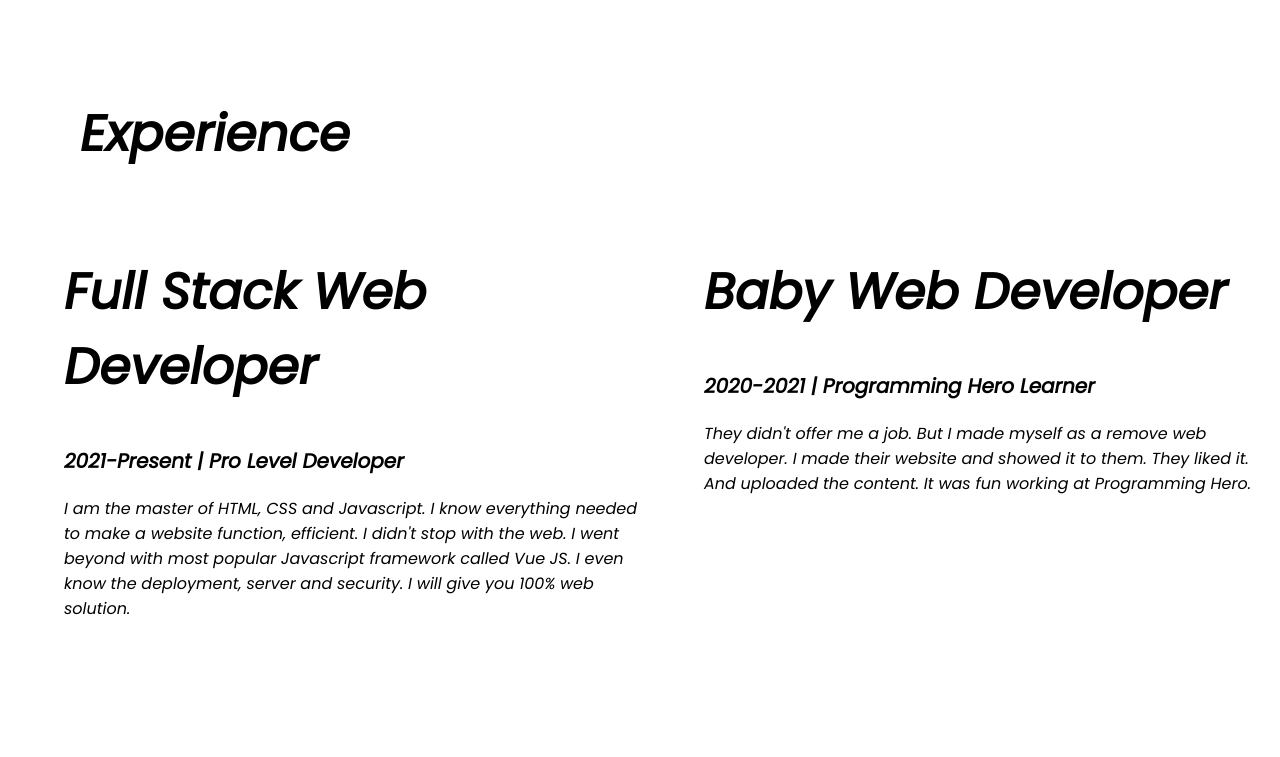
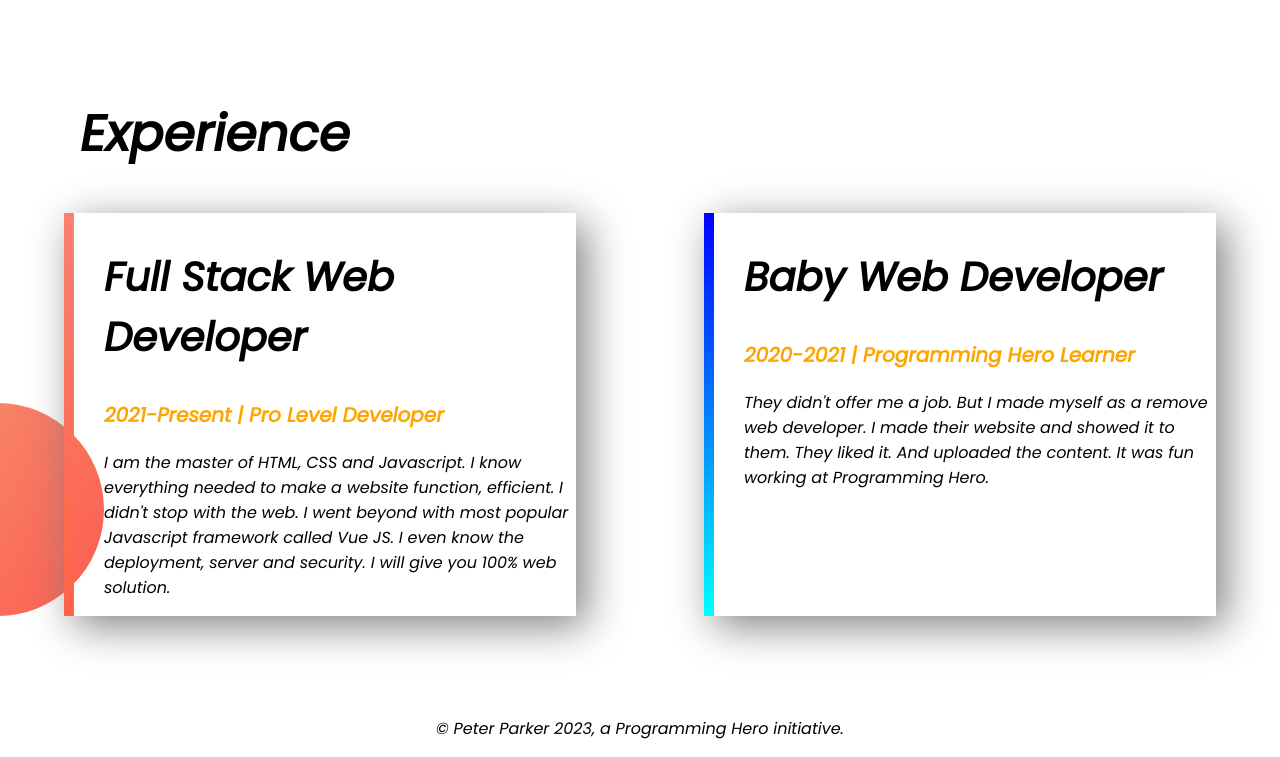
Before and after one commit to nasiffahim/demo-portfolio, a plain HTML site: page index.html in a window 1280 px wide. Shown: the part 1033-1790 px from the top of the page. Drawn offline with Linux system fonts and the light colour scheme; a web font is replaced by a local one.

Commit message:
added box shadow and footer

```diff
--- a/index.html
+++ b/index.html
@@ -44,25 +44,28 @@
                 href="https://www.linkedin.com/in/nasif-wasek-fahim-4539a4208/">Download Resume</a>
         </div>
     </section>
-    <section>
+    <section class="exp-area">
         <h1 id="space"> Experience</h1>
         <div class="flex-banner">
-            <div class="half-width">
-                <h1>Full Stack Web Developer</h1>
-                <h3>2021-Present | Pro Level Developer</h3>
+            <div id="full-stack-exp" class="exp-item">
+                <h2>Full Stack Web Developer</h2>
+                <h3 class="org-clr">2021-Present | Pro Level Developer</h3>
                 <p>I am the master of HTML, CSS and Javascript. I know everything needed to make a website function,
                     efficient. I didn't stop with the web. I went beyond with most popular Javascript framework called
                     Vue JS. I even know the deployment, server and security. I will give you 100% web solution.</p>
             </div>
-            <div class="half-width">
-                <h1>Baby Web Developer</h1>
-                <h3>2020-2021 | Programming Hero Learner</h3>
+            <div id="baby-web-exp" class="exp-item">
+                <h2>Baby Web Developer</h2>
+                <h3 class="org-clr">2020-2021 | Programming Hero Learner</h3>
                 <p>They didn't offer me a job. But I made myself as a remove web developer. I made their website and
                     showed it to them. They liked it. And uploaded the content. It was fun working at Programming Hero.
                 </p>
             </div>
         </div>
     </section>
+    <footer>
+        <p>© Peter Parker 2023, a Programming Hero initiative.</p>
+    </footer>
 </body>
 
 </html>
--- a/style.css
+++ b/style.css
@@ -6,6 +6,10 @@ body {
 h1 {
     font-size: 50px;
 
+}
+
+h2 {
+    font-size: 40px;
 }
 
 #space {
@@ -55,3 +59,33 @@ h3 {
     background-repeat: no-repeat;
     background-position: right;
 }
+
+.exp-area {
+    background-image: url(images/exp-bg.png);
+    background-repeat: no-repeat;
+    background-position: bottom left;
+}
+
+.exp-item {
+    width: 40%;
+    margin-left: 5%;
+    margin-right: 5%;
+    padding-left: 30px;
+    box-shadow: 10px 10px 40px grey;
+}
+
+#full-stack-exp {
+    border-left: 10px solid;
+    border-image: linear-gradient(salmon, tomato);
+    border-image-slice: 1;
+}
+
+#baby-web-exp {
+    border-left: 10px solid;
+    border-image: linear-gradient(blue, cyan);
+    border-image-slice: 1;
+}
+
+footer p {
+    text-align: center;
+}
```
